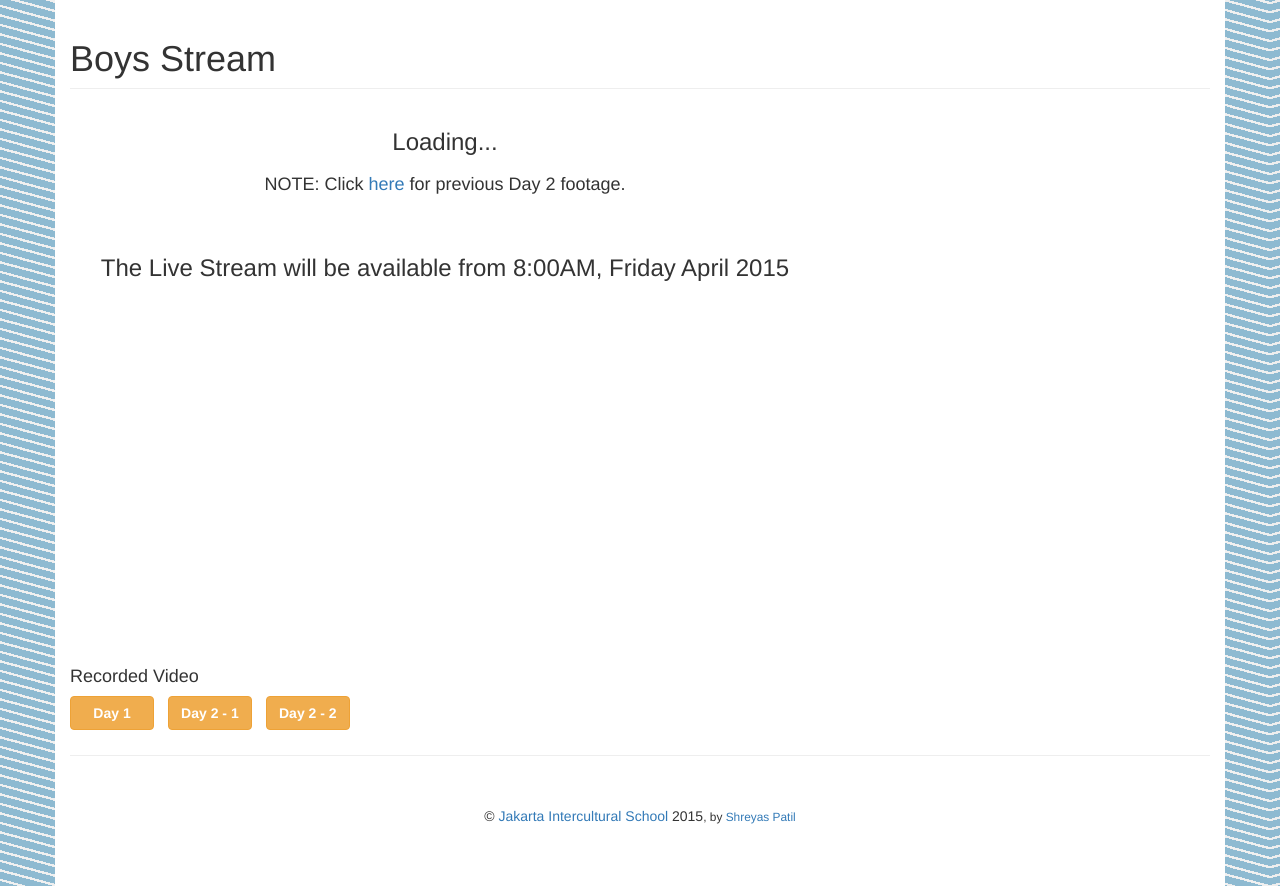
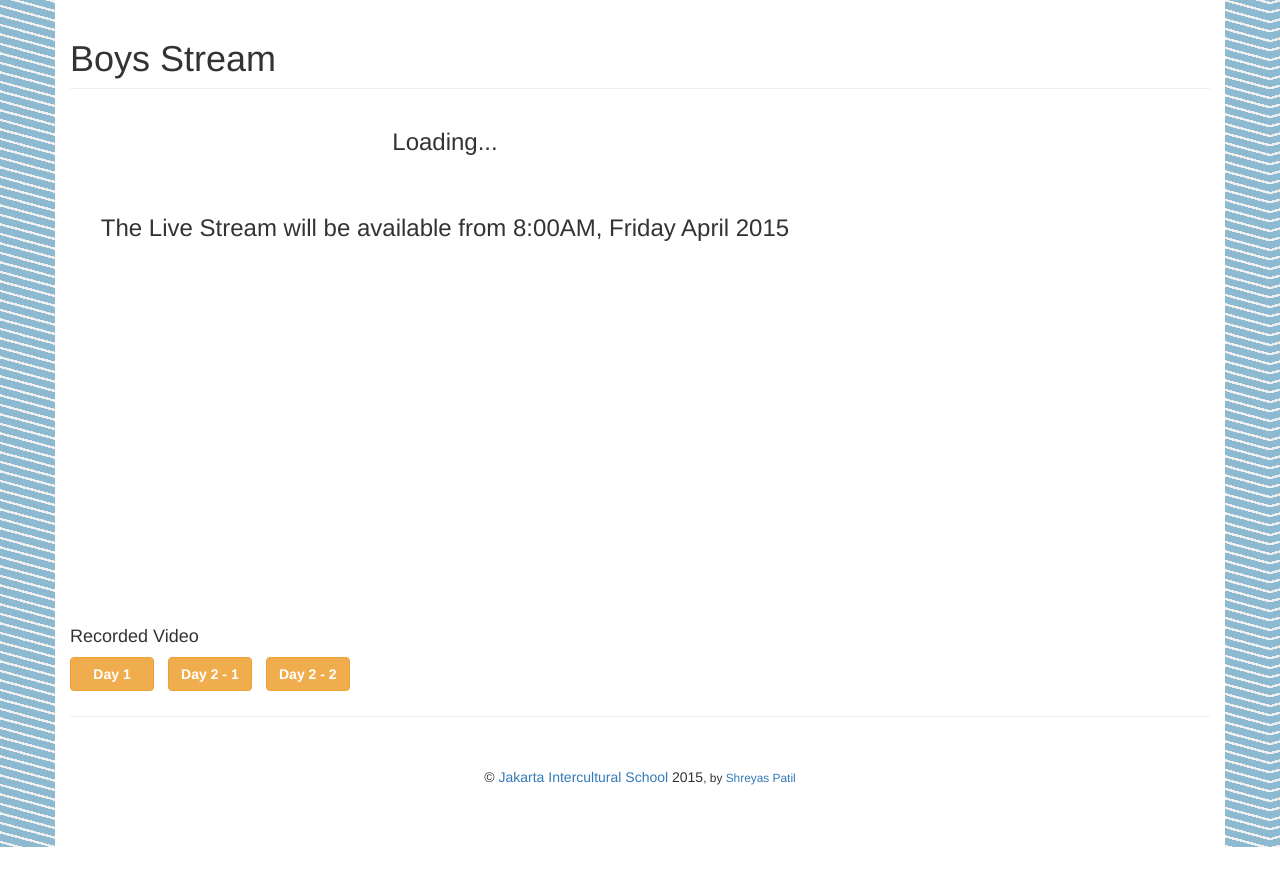
Before and after one commit to shreyas208/IASAS-Softball-2015, a PHP site: page /stream/boys.php in a window 1280 px wide. Shown: the part 51-937 px from the top of the page. After the commit the page ends 898 px from the top, so only its background shows below. Run offline with PHP 8.4, Linux system fonts and the light colour scheme.

Commit message:
Update boys.php

```diff
--- a/stream/boys.php
+++ b/stream/boys.php
@@ -87,7 +87,6 @@
         </div>
         <div class="row">
             <div class="col-lg-8 col-md-8 text-center">
-                <h4>NOTE: Click <a href="https://www.youtube.com/watch?v=lfzQ0P33PFk" target="_blank">here</a> for previous Day 2 footage.</h4>
                 <div class="video-container">
                     <?php
                     date_default_timezone_set('Asia/Jakarta');
```
